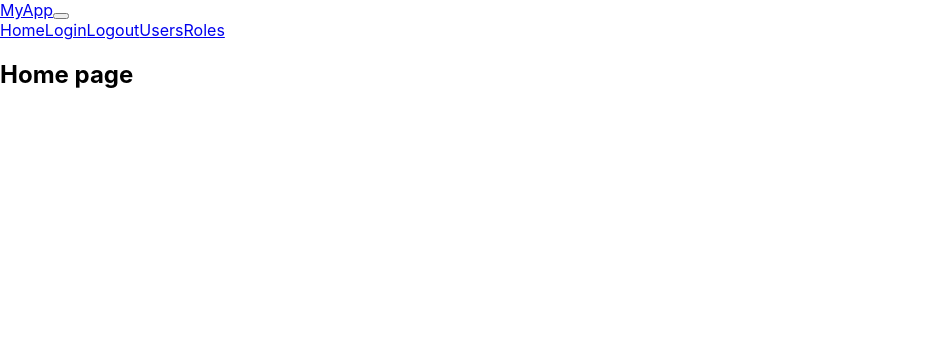
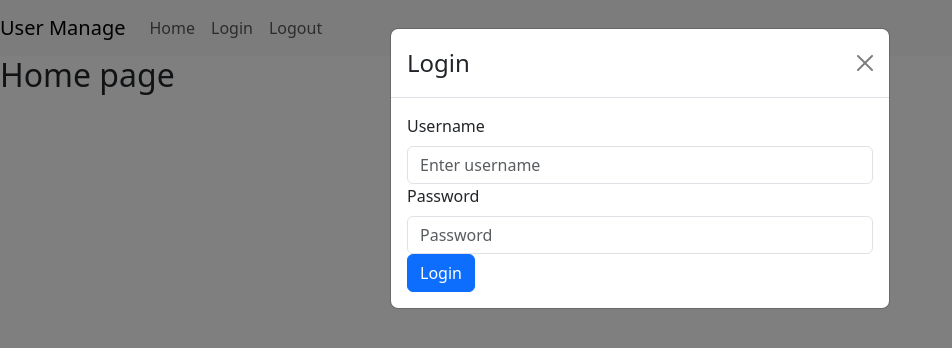
Before and after one commit to tanmayhire26/user-manager-ui, a React (Create React App) app: page / in a window 1280 px wide. Shown: the top 348 px of the page, without its empty margins (0-952 px from the left). Built offline with nearby package versions, Linux system fonts and the light colour scheme.

Commit message:
login enabled access to uers and roles

```diff
--- a/src/App.tsx
+++ b/src/App.tsx
@@ -1,4 +1,4 @@
-import React from 'react';
+import React, { useEffect, useState } from 'react';
 import { Route,BrowserRouter as Router, Routes } from 'react-router-dom';
 import NavigationBar from './common/Navbar';
 import Users from './components/Users';
@@ -6,18 +6,47 @@ import Roles from './components/Roles';
 import Home from './components/Home';
 import LoginForm from './components/LoginForm';
 import Logout from './components/Logout';
+import { Modal } from 'react-bootstrap';
 
 const App: React.FC = () => {
+
+   const [showLoginModal, setShowLoginModal] = useState(false);
+    const [isAuthenticated, setIsAuthenticated] = useState(false);
+
+    useEffect(() => {
+        const token = localStorage.getItem('token');
+        if (token) {
+            setIsAuthenticated(true);
+        } else {
+            setShowLoginModal(true); // Show login modal if not authenticated
+        }
+    }, []);
+
+    const handleLoginModalClose = () => setShowLoginModal(false);
+
+    const handleLoginSuccess = (token: string) => {
+        localStorage.setItem('token', token); // Store token in localStorage
+        setIsAuthenticated(true);
+        handleLoginModalClose();
+    };
     return (
         <Router>
-            <NavigationBar />
+            <NavigationBar onLoginClick={() => setShowLoginModal(true)} />
             <Routes>
                 <Route path="/" element={<Home />} />
-                <Route path="/login" element={<LoginForm />} />
                 <Route path="/logout" element={<Logout />} />
                 <Route path="/users" element={<Users />} />
                 <Route path="/roles" element={<Roles />} />
             </Routes>
+
+            <Modal show={showLoginModal} onHide={handleLoginModalClose}>
+                <Modal.Header closeButton>
+                    <Modal.Title>Login</Modal.Title>
+                </Modal.Header>
+                <Modal.Body>
+                    <LoginForm onLoginSuccess={handleLoginSuccess} />
+                </Modal.Body>
+            </Modal>
         </Router>
     );
 };
--- a/src/common/Navbar.tsx
+++ b/src/common/Navbar.tsx
@@ -2,18 +2,22 @@ import React from 'react';
 import { Navbar, Nav } from 'react-bootstrap';
 import { Link } from 'react-router-dom';
 
-const NavigationBar: React.FC = () => {
+interface NavigationBarProps {
+    onLoginClick: () => void; // Prop to handle login click
+}
+
+const NavigationBar: React.FC<NavigationBarProps> = ({ onLoginClick }) => {
     return (
         <Navbar bg="light" expand="lg">
-            <Navbar.Brand as={Link} to="/">MyApp</Navbar.Brand>
+            <Navbar.Brand as={Link} to="/">User Manage</Navbar.Brand>
             <Navbar.Toggle aria-controls="basic-navbar-nav" />
             <Navbar.Collapse id="basic-navbar-nav">
                 <Nav className="me-auto">
                     <Nav.Link as={Link} to="/">Home</Nav.Link>
-                    <Nav.Link as={Link} to="/login">Login</Nav.Link>
+                    <Nav.Link  onClick={onLoginClick}>Login</Nav.Link>
                     <Nav.Link as={Link} to="/logout">Logout</Nav.Link>
-                    <Nav.Link as={Link} to="/users">Users</Nav.Link>
-                    <Nav.Link as={Link} to="/roles">Roles</Nav.Link>
+                    {localStorage.getItem('token') && (<><Nav.Link as={Link} to="/users">Users</Nav.Link>
+                    <Nav.Link as={Link} to="/roles">Roles</Nav.Link></>)}
                 </Nav>
             </Navbar.Collapse>
         </Navbar>
--- a/src/components/LoginForm.tsx
+++ b/src/components/LoginForm.tsx
@@ -1,21 +1,47 @@
 import React, { useState } from 'react';
 import { Form, Button } from 'react-bootstrap';
+import { BASE_URL } from '../constants';
 
-const LoginForm: React.FC = () => {
+interface LoginFormProps {
+    onLoginSuccess: (token: string) => void; // Prop to handle successful login
+}
+
+const LoginForm: React.FC<LoginFormProps> = ({ onLoginSuccess }) => {
     const [username, setUsername] = useState('');
     const [password, setPassword] = useState('');
 
     const handleSubmit = async (event: React.FormEvent) => {
         event.preventDefault();
+
+        // Simulate an API call to authenticate user and get a token
+        try {
+            const response = await fetch(`${BASE_URL}/auth/login`, {
+                method: 'POST',
+                headers: {
+                    'Content-Type': 'application/json',
+                },
+                body: JSON.stringify({ username, password }),
+            });
+
+            if (!response.ok) {
+                throw new Error('Failed to login');
+            }
+
+            const data = await response.json();
+            console.log("data..........after login call...", data)
+            onLoginSuccess(data.token); // Call the success handler with the token
+        } catch (error) {
+            console.error('Error logging in:', error);
+        }
     };
 
     return (
         <Form onSubmit={handleSubmit}>
             <Form.Group controlId="formBasicEmail">
-                <Form.Label>Email address</Form.Label>
+                <Form.Label>Username</Form.Label>
                 <Form.Control
-                    type="email"
-                    placeholder="Enter email"
+                    type="text"
+                    placeholder="Enter username"
                     value={username}
                     onChange={(e) => setUsername(e.target.value)}
                 />
--- a/src/components/Roles.tsx
+++ b/src/components/Roles.tsx
@@ -1,8 +1,9 @@
 import React, { useEffect, useState } from 'react';
 import { Button, Table, Form, Modal } from 'react-bootstrap';
+import { BASE_URL } from '../constants';
 
 interface Role {
-    id: number;
+    _id: string;
     name: string;
 }
 
@@ -17,7 +18,7 @@ const Roles: React.FC = () => {
     }, []);
 
     const fetchRoles = async () => {
-        const response = await fetch('/api/roles');
+        const response = await fetch(`${BASE_URL}/roles`);
         const data = await response.json();
         setRoles(data);
     };
@@ -41,13 +42,13 @@ const Roles: React.FC = () => {
     const handleSubmit = async (event: React.FormEvent) => {
         event.preventDefault();
         if (currentRole) {
-            await fetch(`/api/roles/${currentRole.id}`, {
+            await fetch(`${BASE_URL}/roles/${currentRole._id}`, {
                 method: 'PUT',
                 headers: { 'Content-Type': 'application/json' },
                 body: JSON.stringify({ name }),
             });
         } else {
-            await fetch('/api/roles', {
+            await fetch(`${BASE_URL}/roles`, {
                 method: 'POST',
                 headers: { 'Content-Type': 'application/json' },
                 body: JSON.stringify({ name }),
@@ -57,8 +58,8 @@ const Roles: React.FC = () => {
         handleClose();
     };
 
-    const handleDelete = async (id: number) => {
-        await fetch(`/api/roles/${id}`, { method: 'DELETE' });
+    const handleDelete = async (id: string) => {
+        await fetch(`${BASE_URL}/roles/${id}`, { method: 'DELETE' });
         fetchRoles();
     };
 
@@ -75,13 +76,13 @@ const Roles: React.FC = () => {
                     </tr>
                 </thead>
                 <tbody>
-                    {roles.map(role => (
-                        <tr key={role.id}>
-                            <td>{role.id}</td>
+                    {roles.map((role, index) => (
+                        <tr key={role._id}>
+                            <td>{index+1}</td>
                             <td>{role.name}</td>
                             <td>
                                 <Button variant="warning" onClick={() => handleShow(role)}>Edit</Button>
-                                <Button variant="danger" onClick={() => handleDelete(role.id)}>Delete</Button>
+                                <Button variant="danger" onClick={() => handleDelete(role._id)}>Delete</Button>
                             </td>
                         </tr>
                     ))}
--- a/src/components/Users.tsx
+++ b/src/components/Users.tsx
@@ -1,10 +1,10 @@
 import React, { useEffect, useState } from 'react';
 import { Button, Table, Form, Modal } from 'react-bootstrap';
+import { BASE_URL } from '../constants';
 
 interface User {
-    id: number;
-    name: string;
-    email: string;
+    _id: string;
+    username: string;
 }
 
 const Users: React.FC = () => {
@@ -13,13 +13,14 @@ const Users: React.FC = () => {
     const [currentUser, setCurrentUser] = useState<User | null>(null);
     const [name, setName] = useState('');
     const [email, setEmail] = useState('');
-
+    const [username, setUsername] = useState('');
+    const [password, setPassword] = useState('');
     useEffect(() => {
         fetchUsers();
     }, []);
 
     const fetchUsers = async () => {
-        const response = await fetch('/api/users');
+        const response = await fetch(`${BASE_URL}/users`);
         const data = await response.json();
         setUsers(data);
     };
@@ -27,8 +28,8 @@ const Users: React.FC = () => {
     const handleShow = (user?: User) => {
         if (user) {
             setCurrentUser(user);
-            setName(user.name);
-            setEmail(user.email);
+            setName(user.username);
+            // setEmail(user.email);
         } else {
             setCurrentUser(null);
             setName('');
@@ -45,24 +46,24 @@ const Users: React.FC = () => {
     const handleSubmit = async (event: React.FormEvent) => {
         event.preventDefault();
         if (currentUser) {
-            await fetch(`/api/users/${currentUser.id}`, {
+            await fetch(`${BASE_URL}/users/${currentUser._id}`, {
                 method: 'PUT',
                 headers: { 'Content-Type': 'application/json' },
-                body: JSON.stringify({ name, email }),
+                body: JSON.stringify({ name, username, password }),
             });
         } else {
-            await fetch('/api/users', {
+            await fetch(`${BASE_URL}/users`, {
                 method: 'POST',
                 headers: { 'Content-Type': 'application/json' },
-                body: JSON.stringify({ name, email }),
+                body: JSON.stringify({ username, email, password }),
             });
         }
         fetchUsers();
         handleClose();
     };
 
-    const handleDelete = async (id: number) => {
-        await fetch(`/api/users/${id}`, { method: 'DELETE' });
+    const handleDelete = async (id: string) => {
+        await fetch(`${BASE_URL}/users/${id}`, { method: 'DELETE' });
         fetchUsers();
     };
 
@@ -74,20 +75,20 @@ const Users: React.FC = () => {
                 <thead>
                     <tr>
                         <th>ID</th>
-                        <th>Name</th>
-                        <th>Email</th>
+                        <th>Username</th>
+                        {/* <th>Email</th> */}
                         <th>Actions</th>
                     </tr>
                 </thead>
                 <tbody>
-                    {users.map(user => (
-                        <tr key={user.id}>
-                            <td>{user.id}</td>
-                            <td>{user.name}</td>
-                            <td>{user.email}</td>
+                    {users.map((user, index) => (
+                        <tr key={user._id}>
+                            <td>{index+1}</td>
+                            <td>{user.username}</td>
+                            {/* <td>{user.email}</td> */}
                             <td>
                                 <Button variant="warning" onClick={() => handleShow(user)}>Edit</Button>
-                                <Button variant="danger" onClick={() => handleDelete(user.id)}>Delete</Button>
+                                <Button variant="danger" onClick={() => handleDelete(user._id)}>Delete</Button>
                             </td>
                         </tr>
                     ))}
@@ -111,7 +112,28 @@ const Users: React.FC = () => {
                             />
                         </Form.Group>
 
-                        <Form.Group controlId="formUserEmail">
+                        <Form.Group controlId="formUsername">
+                            <Form.Label>Username</Form.Label>
+                            <Form.Control
+                               type='text'
+                                placeholder="Enter username"
+                                value={password}
+                                onChange={(e) => setUsername(e.target.value)}
+                                required
+                            />
+                        </Form.Group>
+                        <Form.Group controlId="formPassword">
+                            <Form.Label>Password</Form.Label>
+                            <Form.Control
+                               type='password'
+                                placeholder="Enter password"
+                                value={username}
+                                onChange={(e) => setPassword(e.target.value)}
+                                required
+                            />
+                        </Form.Group>
+
+                        {/* <Form.Group controlId="formUserEmail">
                             <Form.Label>Email</Form.Label>
                             <Form.Control
                                 type="email"
@@ -120,7 +142,7 @@ const Users: React.FC = () => {
                                 onChange={(e) => setEmail(e.target.value)}
                                 required
                             />
-                        </Form.Group>
+                        </Form.Group> */}
 
                         <Button variant="primary" type="submit">
                             {currentUser ? 'Update' : 'Add'}
--- /dev/null
+++ b/src/constants.ts
@@ -0,0 +1 @@
+export const BASE_URL = 'http://localhost:3003';
--- a/src/index.tsx
+++ b/src/index.tsx
@@ -3,6 +3,8 @@ import ReactDOM from 'react-dom/client';
 import './index.css';
 import App from './App';
 import reportWebVitals from './reportWebVitals';
+import 'bootstrap/dist/css/bootstrap.min.css';
+
 
 const root = ReactDOM.createRoot(
   document.getElementById('root') as HTMLElement
```
